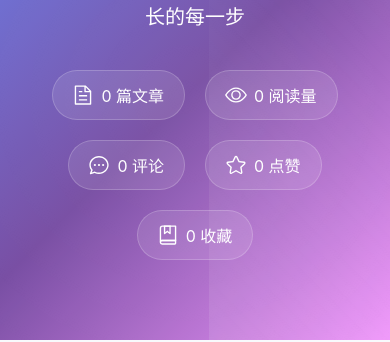
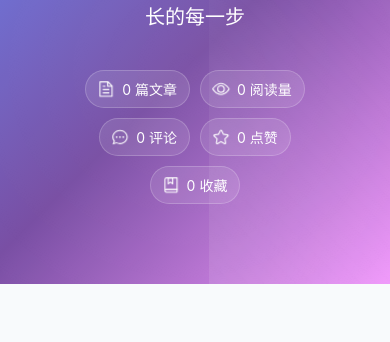
Before and after one commit to fgglk/my_blog, a Vue app in the folder web/: page / in a window 390 px wide. Shown: the part 266-608 px from the top of the page. Built offline with nearby package versions, Linux system fonts and the light colour scheme; no server answers.

Commit message:
修改人工智障bug

```diff
--- a/web/src/views/ArticleDetail.vue
+++ b/web/src/views/ArticleDetail.vue
@@ -512,10 +512,7 @@ const showCommentsSection = computed(() => {
   return articleReadingSettings.value.allowComments
 })
 
-// 是否显示评论表单（已废弃，直接在模板中使用条件）
-const showCommentForm = computed(() => {
-  return articleReadingSettings.value.allowComments && userStore.userInfo
-})
+
 
 // 是否需要登录才能查看
 const requireLoginToView = computed(() => {
@@ -1612,8 +1609,8 @@ onUnmounted(() => {
 
 .stats-grid {
   display: grid;
-  grid-template-columns: repeat(4, 1fr);
-  gap: 12px;
+  grid-template-columns: repeat(2, 1fr);
+  gap: 15px;
   margin-bottom: 25px;
 }
 
@@ -2397,7 +2394,7 @@ onUnmounted(() => {
   }
 
   .stats-grid {
-    grid-template-columns: repeat(2, 1fr);
+    grid-template-columns: 1fr;
     gap: 12px;
   }
 
--- a/web/src/views/Home.vue
+++ b/web/src/views/Home.vue
@@ -710,8 +710,8 @@ onUnmounted(() => {
 .hero-stats {
   display: flex;
   justify-content: center;
-  gap: 40px;
-  flex-wrap: wrap;
+  gap: 20px;
+  flex-wrap: nowrap;
   margin-top: 40px;
   animation: fadeInUp 1s ease-out 0.6s both;
 }
@@ -1180,7 +1180,17 @@ onUnmounted(() => {
   }
 
   .hero-stats {
-    gap: 20px;
+    gap: 10px;
+    flex-wrap: wrap;
+  }
+
+  .stat-item {
+    font-size: 14px;
+    padding: 8px 12px;
+
+    .el-icon {
+      font-size: 16px;
+    }
   }
 
   .subscribe-content {
```
